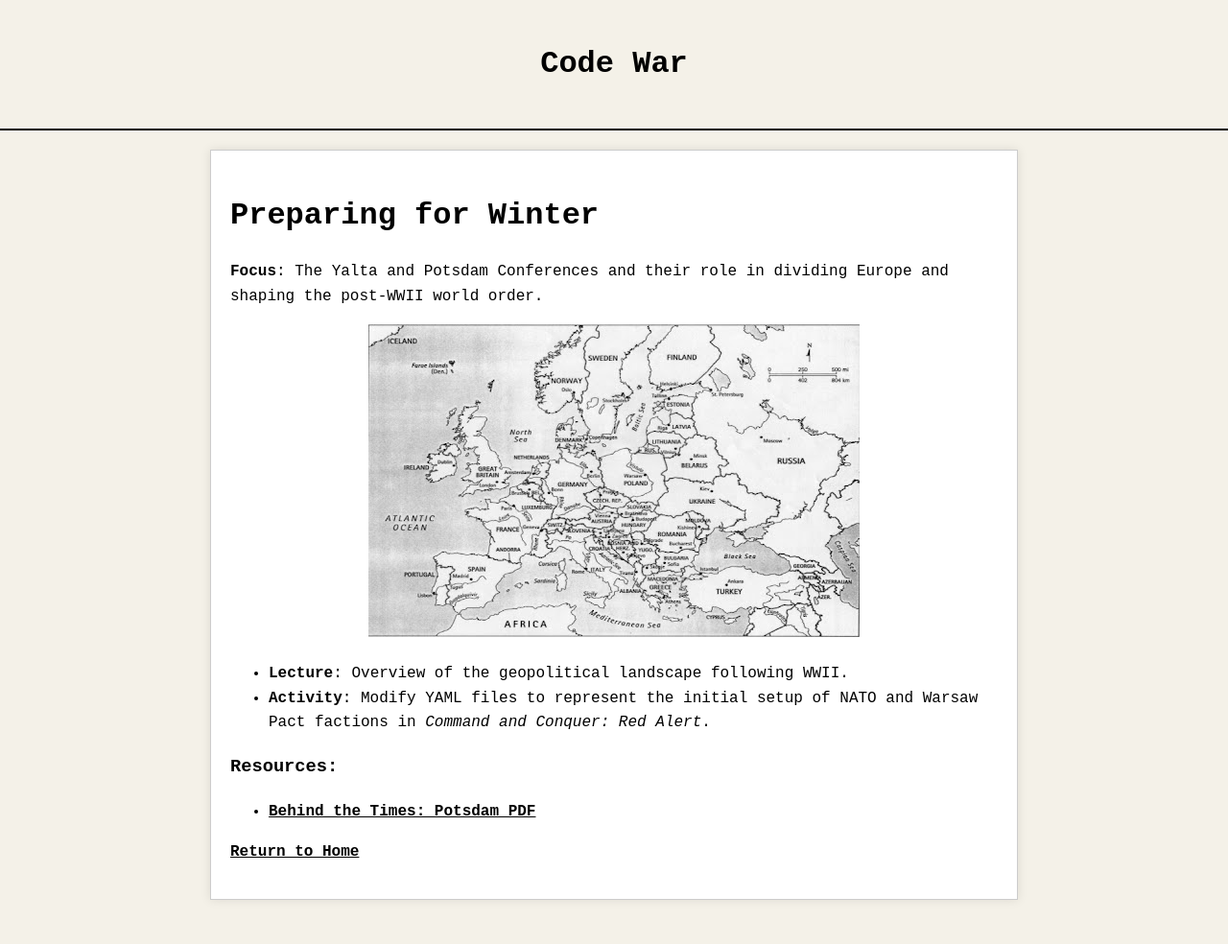
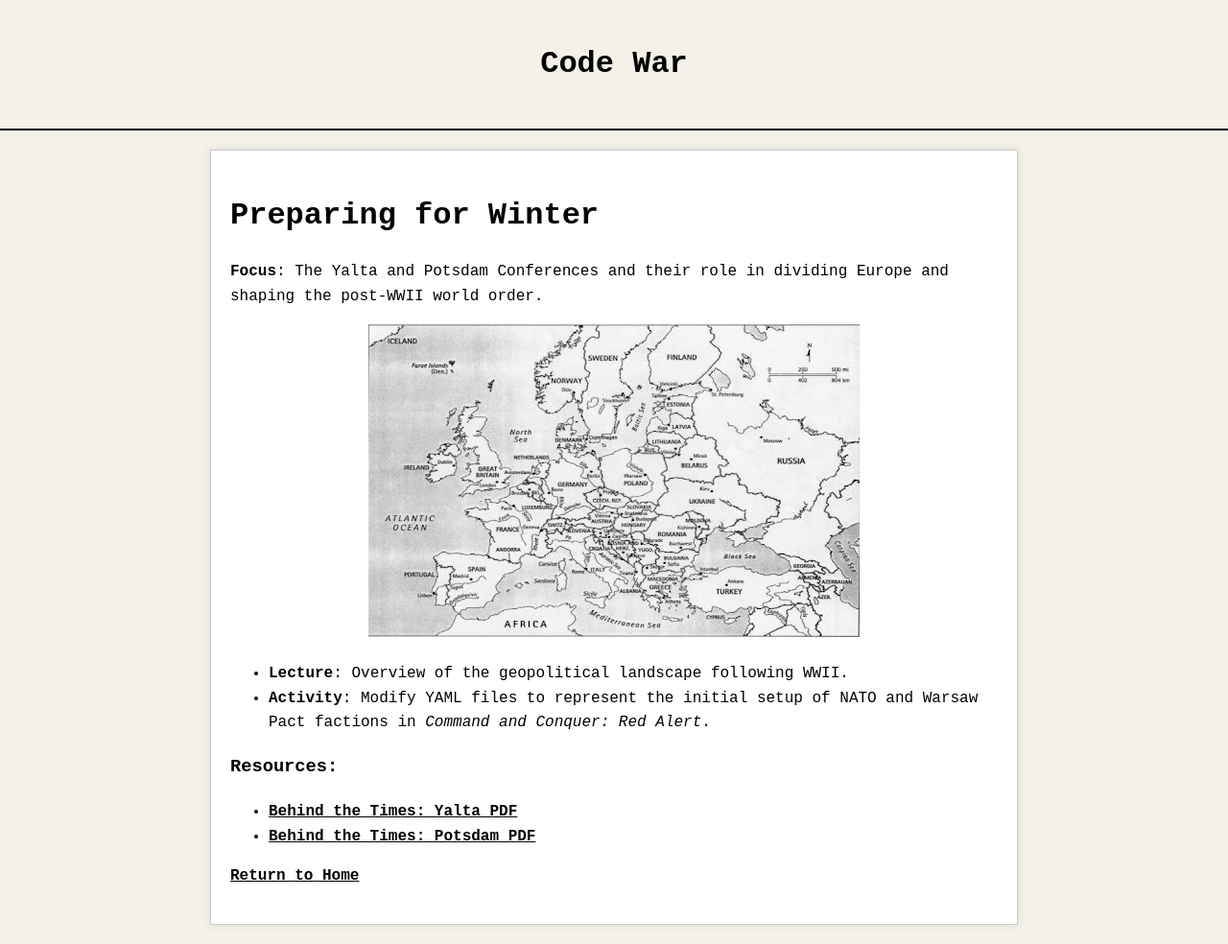
Before and after one commit to jboyce1/CodeWar, a Jekyll site: the page built from classes/PreparingForWinter.md, in a window 1280 px wide. Shown: the whole page at 96% size. Built offline with Jekyll 4.4.1, drawn with Linux system fonts in a browser that asks for light colours; before the commit the page ends 958 px from its top, so only the background shows below that.

Commit message:
Update PreparingForWinter.md

```diff
--- a/classes/PreparingForWinter.md
+++ b/classes/PreparingForWinter.md
@@ -15,6 +15,7 @@ title: Preparing for Winter
 - **Activity**: Modify YAML files to represent the initial setup of NATO and Warsaw Pact factions in *Command and Conquer: Red Alert*.
 
 ### Resources:
+- [Behind the Times: Yalta PDF]({{ 'classes/PreparingForWinter/Behind the Times- Yalta.pdf' | relative_url }})
 - [Behind the Times: Potsdam PDF]({{ '/classes/PreparingForWinter/Behind the Times- Potsdam.pdf' | relative_url }})
 
 [Return to Home](../)
```
